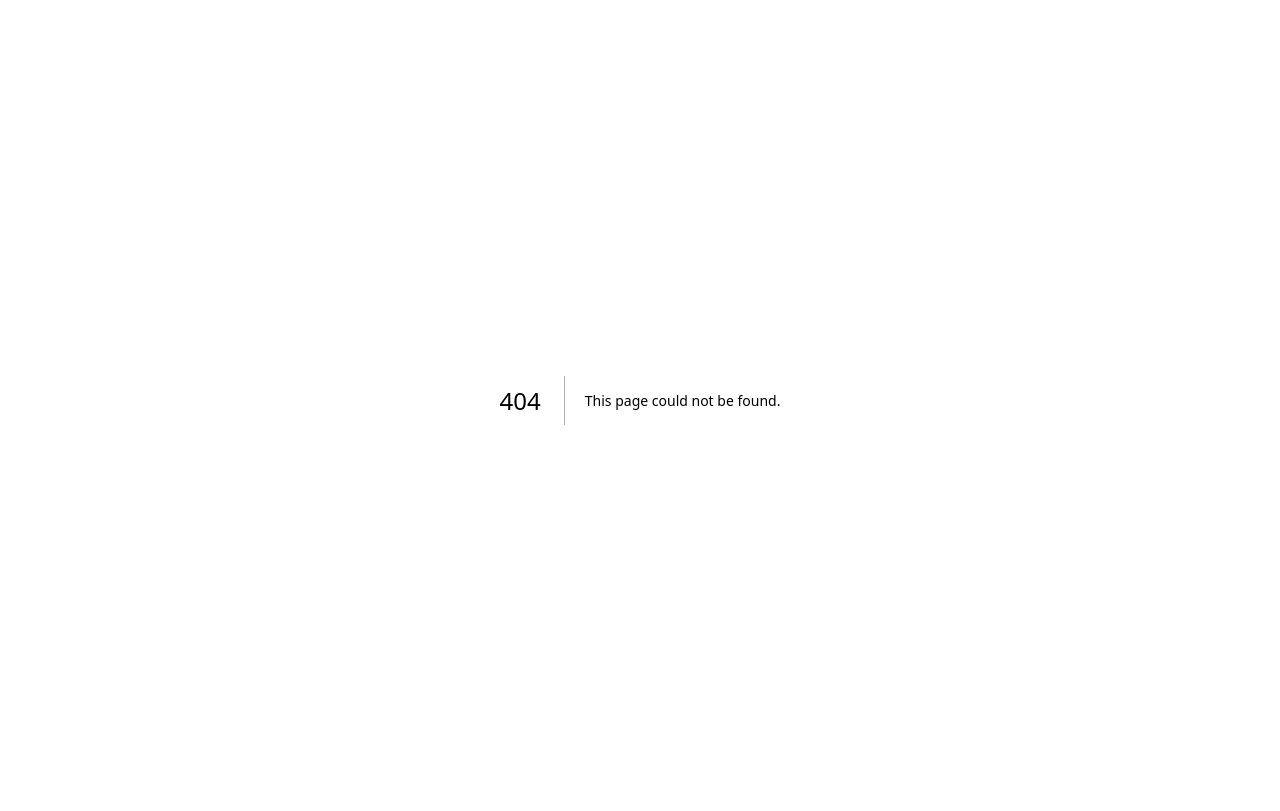
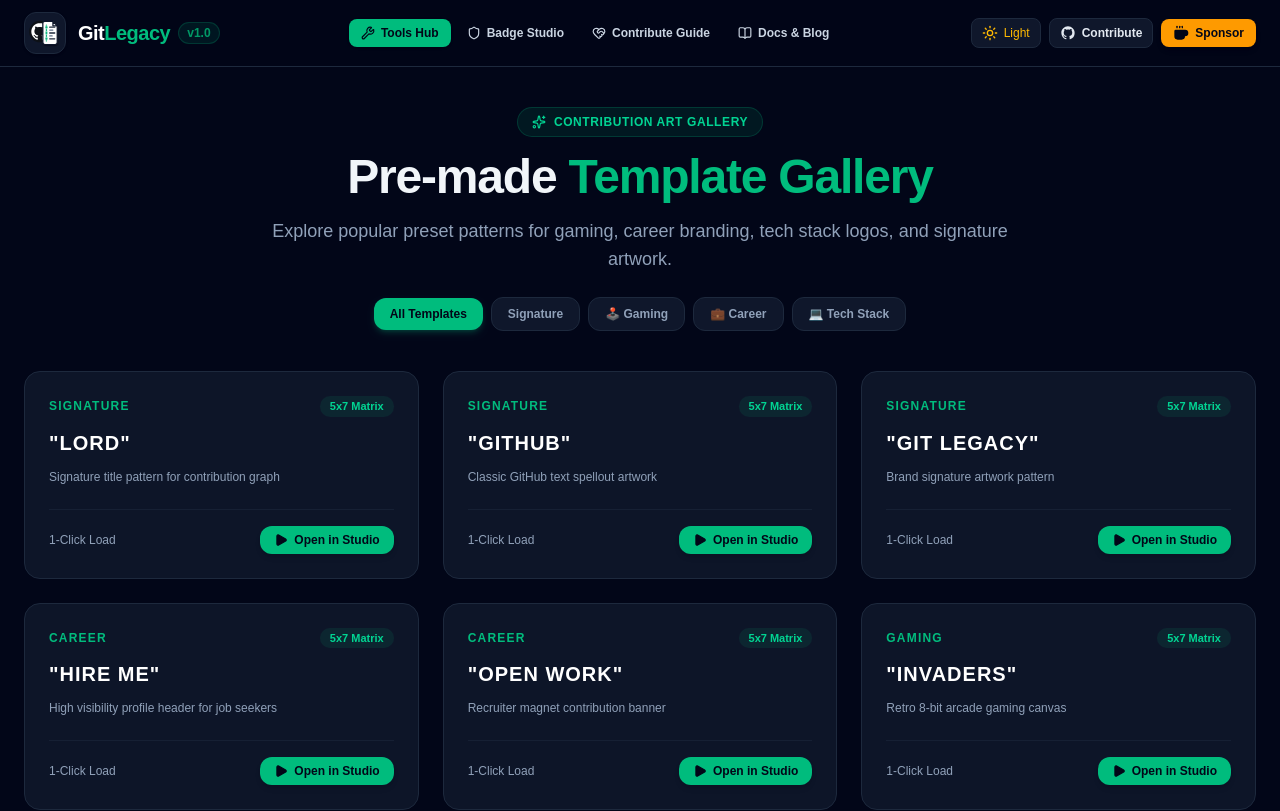
Before and after one commit to Sukhman369/githublegacy, a Next.js app: page /tools/presets in a window 1280 px wide. Before the commit this address had no page. Shown: the top 811 px of the page. Built offline with nearby package versions, Linux system fonts and the light colour scheme.

Commit message:
refactor(routes): migrate Preset Pattern Gallery route to /tools/presets

```diff
--- a/src/app/presets/page.tsx
+++ b/src/app/tools/presets/page.tsx
@@ -2,10 +2,10 @@
 
 import React from 'react';
 import Link from 'next/link';
-import { Header } from '../../components/Header';
-import { Footer } from '../../components/Footer';
-import { PRESET_PATTERNS } from '../../lib/font-matrix';
-import { useTheme } from '../../context/ThemeContext';
+import { Header } from '../../../components/Header';
+import { Footer } from '../../../components/Footer';
+import { PRESET_PATTERNS } from '../../../lib/font-matrix';
+import { useTheme } from '../../../context/ThemeContext';
 import { Sparkles, Play } from 'lucide-react';
 
 export default function PresetsPage() {
@@ -108,7 +108,7 @@ export default function PresetsPage() {
               }`}>
                 <span className="text-xs text-slate-400 font-mono">1-Click Load</span>
                 <Link
-                  href={`/?text=${encodeURIComponent(preset.text)}`}
+                  href={`/tools/art-studio?text=${encodeURIComponent(preset.text)}`}
                   className="inline-flex items-center gap-1.5 px-3.5 py-1.5 rounded-xl bg-emerald-500 text-slate-950 font-bold text-xs hover:scale-105 transition-all shadow-md"
                 >
                   <Play className="h-3.5 w-3.5 fill-slate-950" />
```
